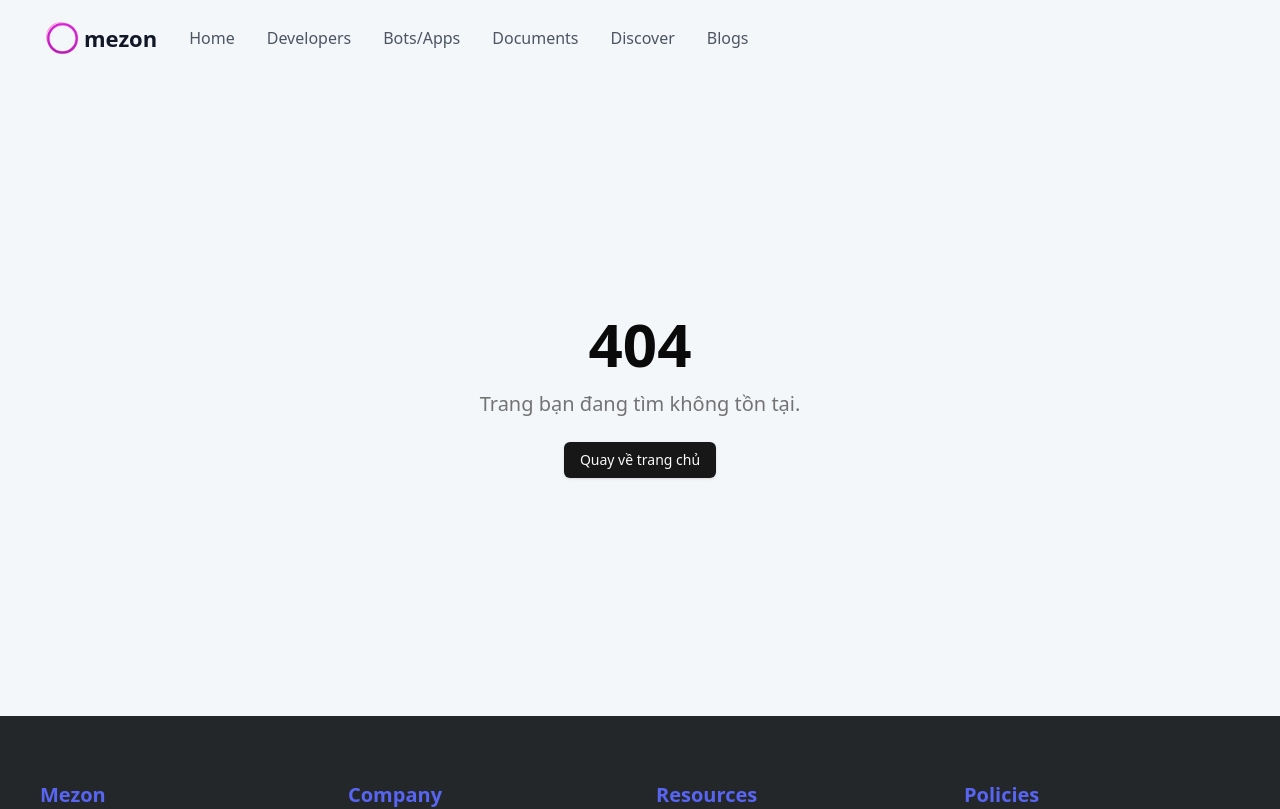
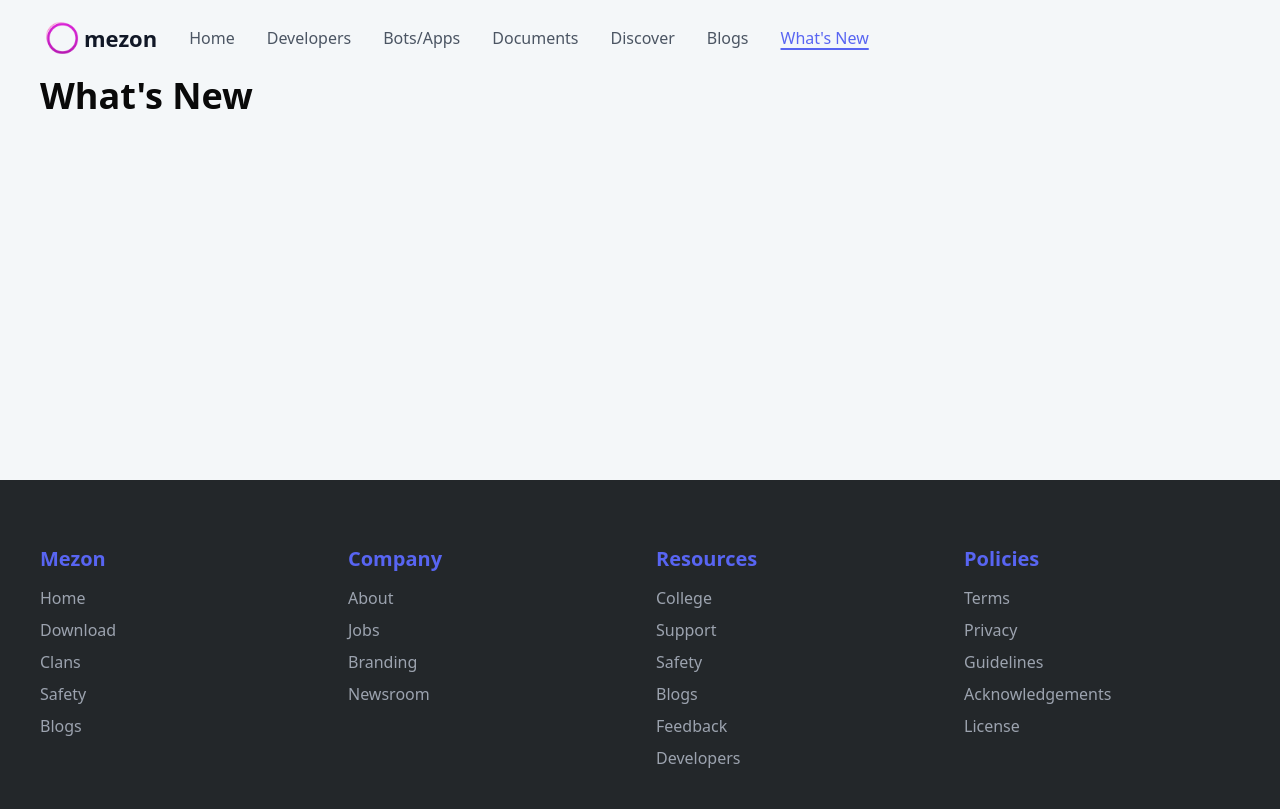
Before and after one commit to mezonai/blogs, a Next.js app in the folder frontend/: page /what-new in a window 1280 px wide. Before the commit this address had no page. Shown: the top 809 px of the page. Built offline with nearby package versions, Linux system fonts and the light colour scheme.

Commit message:
feat: new path what-new

```diff
--- /dev/null
+++ b/frontend/src/app/(pages)/what-new/page.tsx
@@ -0,0 +1,10 @@
+
+const WhatNewPage = () => {
+  return (
+    <div className="container">
+      <h1 className="text-4xl font-bold">What's New</h1>
+    </div>
+  );
+};
+
+export default WhatNewPage;
--- a/frontend/src/shared/constants/index.ts
+++ b/frontend/src/shared/constants/index.ts
@@ -2,6 +2,7 @@
   BLOGS: '/',
   HOME: 'https://mezon.ai',
   NOT_FOUND: 'not-found',
+  WHAT_NEW: '/what-new',
 };
 
 export const HEADER_TABS = [
@@ -28,6 +29,10 @@
   {
     label: 'Blogs',
     path: ROUTES.BLOGS,
+  },
+  {
+    label: "What's New",
+    path: ROUTES.WHAT_NEW,
   },
 ];
 
```
